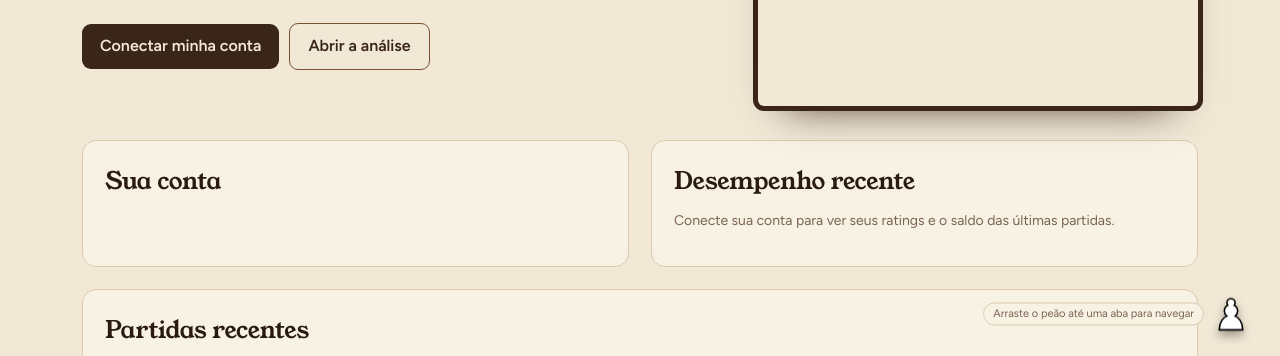
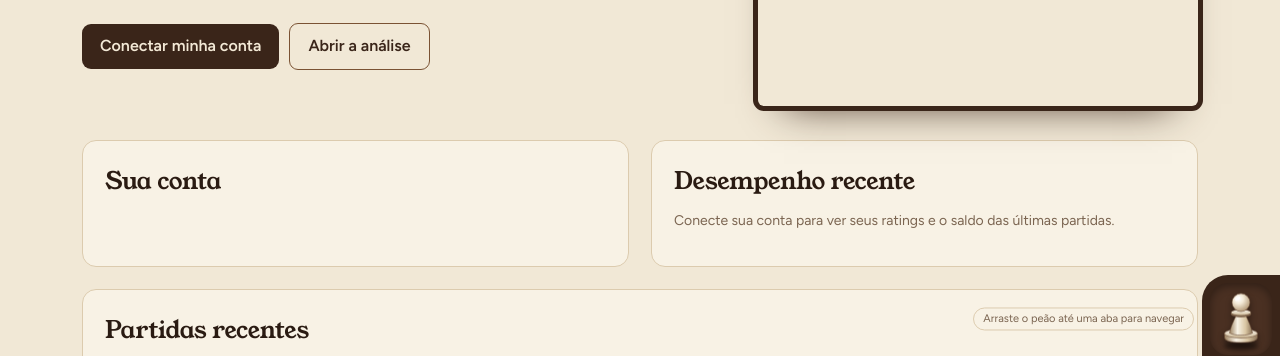
Before and after one commit to esquilocriador/Gambito, a plain HTML site: page index.html in a window 1280 px wide. Shown: the part 437-793 px from the top of the page. Drawn offline with nearby package versions, Linux system fonts and the light colour scheme.

Commit message:
Add files via upload

```diff
--- a/index.html
+++ b/index.html
@@ -323,6 +323,18 @@ nav button .ic{display:none}
 .pw-tip{position:absolute;right:calc(100% + 4px);top:50%;transform:translateY(-50%);white-space:nowrap;font-size:11px;color:var(--mut);background:rgba(248,242,229,.88);border:1px solid var(--line);border-radius:99px;padding:2px 9px;pointer-events:none;transition:opacity .6s}
 .pw-tip.fade{opacity:0}
 nav button.drop{outline:3px solid var(--gold);outline-offset:-3px;background:var(--br3);transform:scale(1.06)}
+
+/* peão 3D + doca marrom (continuação da barra de menu) */
+:root{--pdw:78px;--pdh:88px}
+#pdock{position:fixed;right:0;bottom:calc(var(--navh,66px) - 1px);width:var(--pdw);height:var(--pdh);background:var(--brown);border-radius:26px 0 0 0;z-index:35;pointer-events:none}
+#pdock::before{content:'';position:absolute;left:-18px;bottom:0;width:18px;height:18px;background:radial-gradient(circle at 0 0,transparent 17.5px,var(--brown) 18px)}
+#pdock::after{content:'';position:absolute;inset:8px;border-radius:18px;background:var(--br2);box-shadow:inset 0 3px 8px rgba(0,0,0,.35)}
+#pawn{width:50px;height:60px;right:calc((var(--pdw) - 50px)/2);bottom:calc(var(--navh,66px) + (var(--pdh) - 60px)/2 - 1px)}
+.pwi{filter:drop-shadow(0 3px 3px rgba(0,0,0,.4))}
+.pwsh{position:absolute;left:50%;bottom:-1px;width:34px;height:8px;margin-left:-17px;border-radius:50%;background:rgba(0,0,0,.45);filter:blur(2px)}
+.pw-tip{right:calc(100% + 22px)}
+@media(min-width:901px){#pdock{bottom:0}#pdock::before{display:none}#pawn{bottom:calc((var(--pdh) - 60px)/2)}}
+@media(max-width:900px){main{padding-bottom:calc(160px + env(safe-area-inset-bottom,0px))}}
 </style>
 </head>
 <body>
@@ -523,7 +535,8 @@ nav button.drop{outline:3px solid var(--gold);outline-offset:-3px;background:var
 
 </main>
 <footer>Peças: Cburnett (Colin M. L. Burnett), licença GPLv2+. Motor: Stockfish.js. Dados: Lichess e chess.com.</footer>
-<div id="pawn" role="presentation" aria-hidden="true"><span class="pw-tip" id="pwtip">Arraste o peão até uma aba para navegar</span><i class="pwi p-wP"></i></div>
+<div id="pdock" aria-hidden="true"></div>
+<div id="pawn" role="presentation" aria-hidden="true"><span class="pw-tip" id="pwtip">Arraste o peão até uma aba para navegar</span><span class="pwsh"></span><svg class="pwi" viewBox="0 0 100 120" aria-hidden="true"><defs><linearGradient id="pwb" x1="0" x2="1"><stop offset="0" stop-color="#9C8260"/><stop offset=".35" stop-color="#F8F2E5"/><stop offset=".7" stop-color="#D9C6A3"/><stop offset="1" stop-color="#8B7358"/></linearGradient><radialGradient id="pwh" cx=".36" cy=".3" r=".8"><stop offset="0" stop-color="#FFFFFF"/><stop offset=".35" stop-color="#F3E9D6"/><stop offset="1" stop-color="#A88B66"/></radialGradient><linearGradient id="pwt" x1="0" y1="0" x2="0" y2="1"><stop offset="0" stop-color="#FFFDF6"/><stop offset="1" stop-color="#CDB894"/></linearGradient></defs><g stroke="#6B4C38" stroke-width="1.2" stroke-linejoin="round"><path d="M17 92V100Q17 110 50 110Q83 110 83 100V92Z" fill="url(#pwb)"/><ellipse cx="50" cy="92" rx="33" ry="9" fill="url(#pwt)"/><path d="M27 91C31 72 39 62 42 50L58 50C61 62 69 72 73 91C62 97 38 97 27 91Z" fill="url(#pwb)"/><ellipse cx="50" cy="53" rx="20" ry="6" fill="#8B7358"/><ellipse cx="50" cy="50" rx="20" ry="6" fill="url(#pwt)"/><circle cx="50" cy="30" r="18" fill="url(#pwh)"/></g><ellipse cx="43" cy="22" rx="6" ry="4" fill="#fff" opacity=".75" transform="rotate(-30 43 22)"/></svg></div>
 <div class="lang" id="lang" role="dialog" aria-modal="true" aria-label="Language / Idioma" hidden><div class="lg-card"><div class="logo">♞ Gambito</div><h2>Choose your language<br>Escolha o idioma</h2><div class="row" style="justify-content:center"><button class="btn" onclick="setLang('en')">English</button><button class="btn" onclick="setLang('pt')">Português</button></div></div></div>
 <script>
 const LANG=(()=>{try{return localStorage.getItem('gb.lang')}catch(e){return null}})();
@@ -2286,6 +2299,8 @@ function homeMode(){
 }
 
 /* peão flutuante: arraste até o ícone de uma aba para navegar */
+(function(){const n=document.querySelector("nav"),f=()=>document.documentElement.style.setProperty("--navh",n.offsetHeight+"px");f();addEventListener("resize",f);addEventListener("orientationchange",f);if(window.ResizeObserver)new ResizeObserver(f).observe(n)})();
+
 (function(){
   const pw=$("#pawn"),tip=$("#pwtip");let used=false,d=null,over=null,tt=0;
   try{used=localStorage.getItem("gb.pawn")==="1"}catch(e){}
--- a/sw.js
+++ b/sw.js
@@ -1,5 +1,5 @@
 // Service worker do Gambito. Para forçar atualização nos aparelhos, aumente a versão.
-const V='gambito-v3';
+const V='gambito-v4';
 const SHELL=['./','index.html','manifest.json','icons/icon-192.png','icons/icon-512.png','icons/icon-maskable-512.png','icons/apple-touch-icon.png'];
 // Só estes hosts são guardados (bibliotecas, fontes e Stockfish). APIs do Lichess e chess.com nunca passam pelo cache.
 const CDN=['cdnjs.cloudflare.com','cdn.jsdelivr.net','unpkg.com','fonts.googleapis.com','fonts.gstatic.com'];
```
